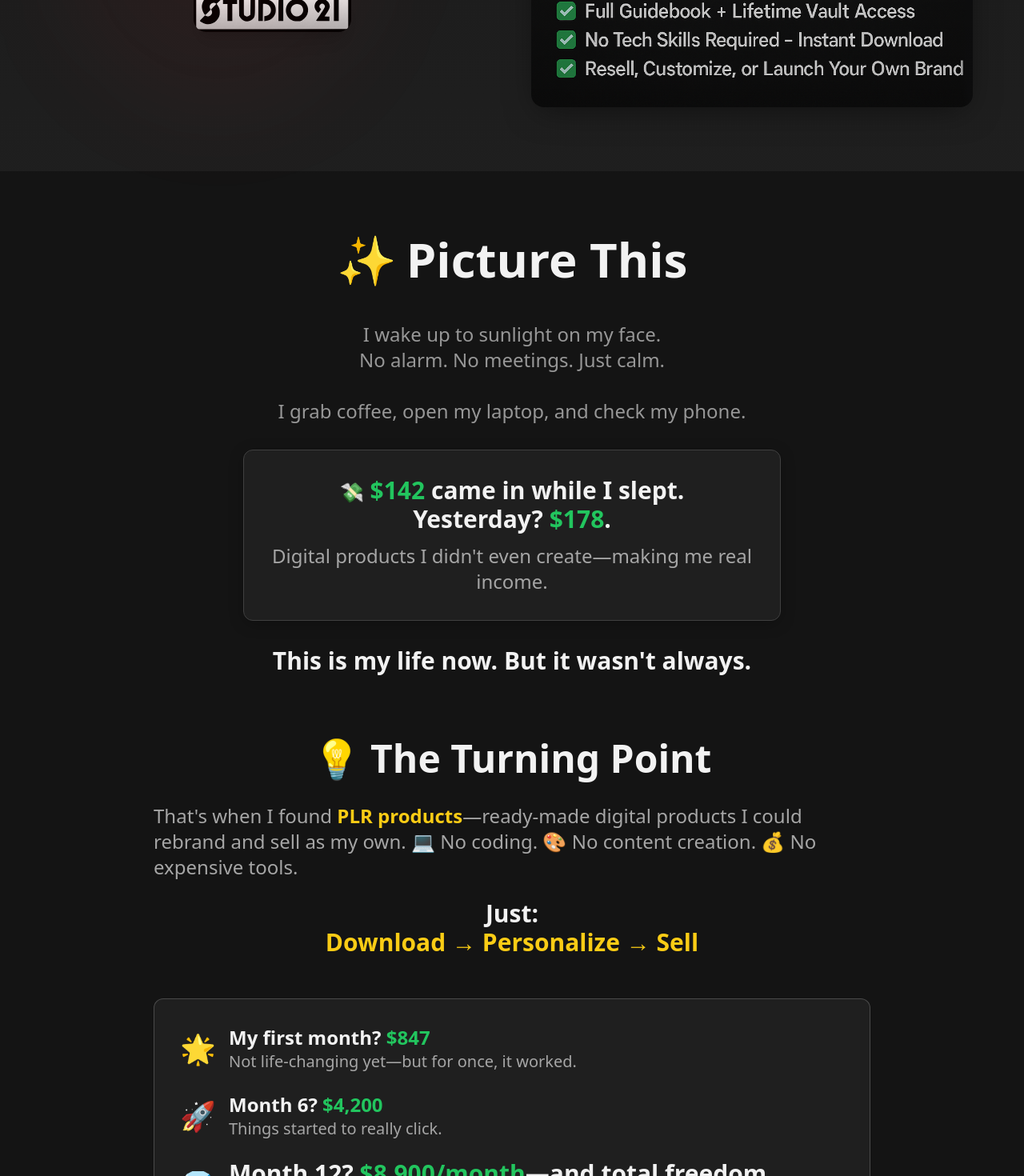
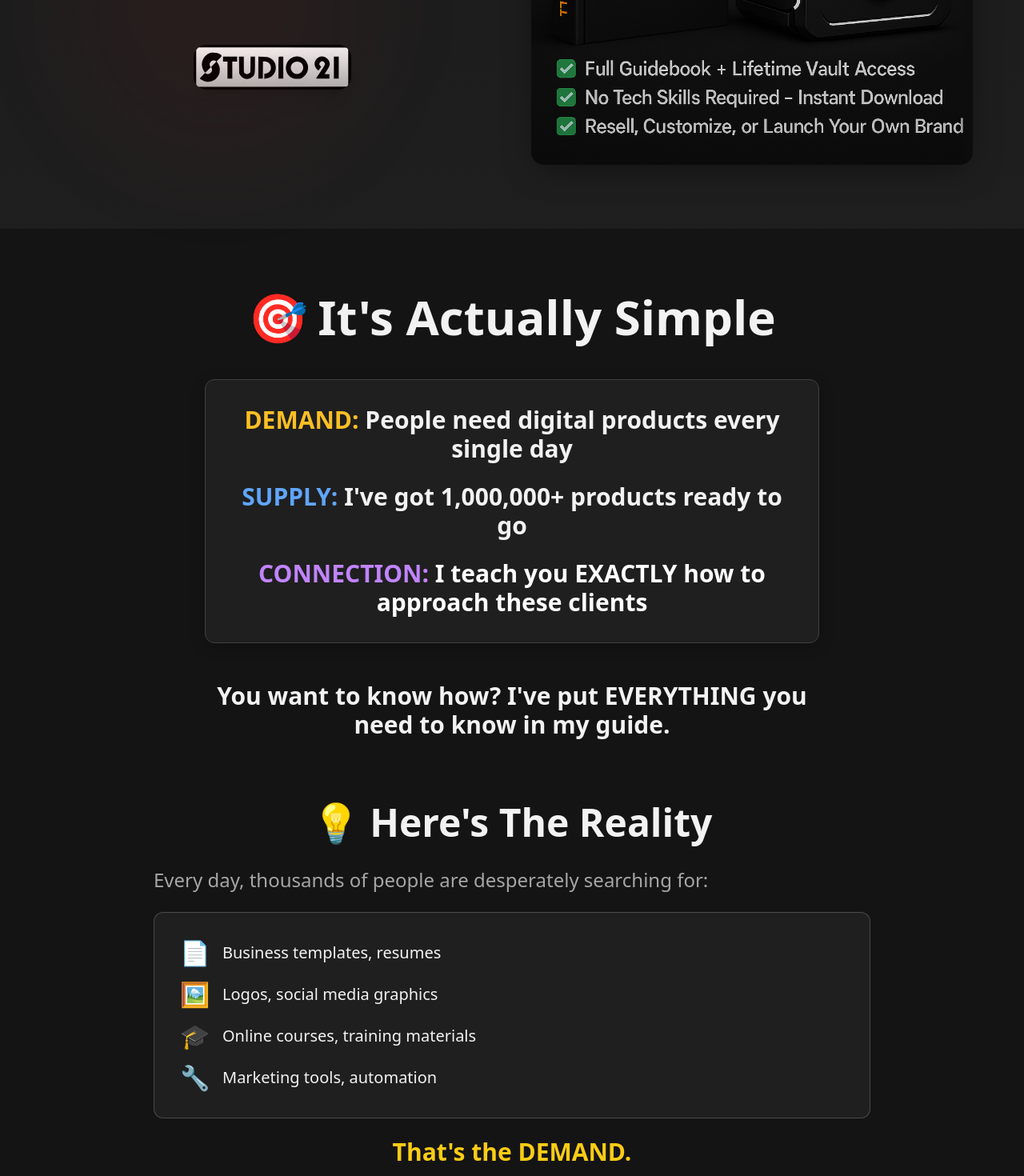
Before and after one commit to uniatrix/studio21, a React (Vite) app: page / in a window 1280 px wide. Shown: the part 1330-2800 px from the top of the page at 80% size. Built offline with nearby package versions, Linux system fonts and the light colour scheme.

Commit message:
entirely layout change

```diff
--- a/src/components/CTASection.tsx
+++ b/src/components/CTASection.tsx
@@ -7,12 +7,12 @@ const CTASection = () => {
       <div className="max-w-4xl mx-auto text-center w-full">
         <div className="mb-12">
           <h2 className="text-3xl md:text-5xl font-bold mb-6">
-            Your Digital Freedom Starts Today
+            Stop Guessing. Start Connecting.
           </h2>
           <p className="text-xl opacity-90 leading-relaxed mb-8">
-            The same 1,000,000+ PLR products that gave me my freedom are waiting
-            for you. No monthly fees. No hidden costs. Just instant access to
-            everything you need to start your digital product empire.
+            The demand exists. The supply is ready. You just need the exact
+            system to connect them. No guesswork. No trial and error. Just a
+            proven method that works.
           </p>
         </div>
 
@@ -52,21 +52,21 @@ const CTASection = () => {
               window.open("https://ko-fi.com/s/ebc7311aac", "_blank");
             }}
           >
-            🔒 Claim Your Digital Product Vault 🔒
+            🎯 Get My Complete Connection System 🎯
           </Button>
 
           <div className="text-sm opacity-90 space-y-3 mt-8">
             <p className="flex items-center justify-center gap-2">
               <span className="text-green-400 text-xl">✓</span>
-              <span>1,000,000+ Ready-to-Sell PLR Products</span>
+              <span>1,000,000+ In-Demand Products</span>
             </p>
             <p className="flex items-center justify-center gap-2">
               <span className="text-green-400 text-xl">✓</span>
-              <span>My Own Complete Personal Strategy Guide</span>
+              <span>My Complete Client Connection Strategy</span>
             </p>
             <p className="flex items-center justify-center gap-2">
               <span className="text-green-400 text-xl">✓</span>
-              <span>Lifetime Vault Access + Future Updates</span>
+              <span>Lifetime Access + All Future Updates</span>
             </p>
             <p className="flex items-center justify-center gap-2">
               <span className="text-green-400 text-xl">✓</span>
@@ -79,9 +79,9 @@ const CTASection = () => {
         <div className="mt-16 bg-white/5 p-8 rounded-xl backdrop-blur-sm border border-white/10 hover:bg-white/10 transition-all duration-300">
           <div className="text-3xl mb-4">⭐⭐⭐⭐⭐</div>
           <blockquote className="text-lg italic mb-4">
-            "I went from zero to $3,200 in my first 60 days using your system.
-            The products are incredible and your strategy guide is pure gold.
-            This changed my life."
+            "Finally someone who shows you WHERE to find clients and EXACTLY
+            what to say. I made $3,200 in my first 60 days just by following
+            your connection strategy. This changed everything."
           </blockquote>
           <cite className="text-sm opacity-75">
             — Sarah M., Digital Entrepreneur
--- a/src/components/StorySection.tsx
+++ b/src/components/StorySection.tsx
@@ -8,104 +8,126 @@ const StorySection = () => {
         {/* Hero Section */}
         <div className="text-center mb-20">
           <h1 className="text-5xl md:text-6xl font-bold text-foreground mb-12 flex items-center justify-center gap-3">
-            <span className="text-amber-400">✨</span>
-            Picture This
+            <span className="text-amber-400">🎯</span>
+            It's Actually Simple
           </h1>
-          <div className="max-w-2xl mx-auto space-y-8 text-xl md:text-2xl text-muted-foreground leading-relaxed">
-            <p className="opacity-90">
-              I wake up to sunlight on my face.
-              <br />
-              No alarm. No meetings. Just calm.
+          <div className="max-w-3xl mx-auto space-y-8 text-xl md:text-2xl text-muted-foreground leading-relaxed">
+            <div className="bg-card p-8 rounded-xl border border-border shadow-soft my-12">
+              <p className="text-2xl md:text-3xl font-bold text-foreground mb-6">
+                <span className="text-amber-400">DEMAND:</span> People need
+                digital products every single day
               </p>
-            <p className="opacity-90">
-              I grab coffee, open my laptop, and check my phone.
+              <p className="text-2xl md:text-3xl font-bold text-foreground mb-6">
+                <span className="text-blue-400">SUPPLY:</span> I've got
+                1,000,000+ products ready to go
               </p>
-            <div className="bg-card p-8 rounded-xl border border-border shadow-soft my-12">
-              <p className="text-2xl md:text-3xl font-bold text-green-500">
-                <span className="text-2xl">💸</span> $142{" "}
-                <span className="text-foreground">came in while I slept.</span>
-                <br />
-                <span className="text-foreground">Yesterday?</span> $178
-                <span className="text-foreground">.</span>
-              </p>
-              <p className="text-xl md:text-2xl mt-3 text-muted-foreground">
-                Digital products I didn't even create—making me real income.
+              <p className="text-2xl md:text-3xl font-bold">
+                <span className="text-purple-400">CONNECTION:</span>{" "}
+                <span className="text-white">
+                  I teach you EXACTLY how to approach these clients
+                </span>
               </p>
             </div>
             <p className="font-semibold text-foreground text-2xl md:text-3xl">
-              This is my life now. But it wasn't always.
+              You want to know how? I've put EVERYTHING you need to know in my
+              guide.
             </p>
           </div>
         </div>
 
-        {/* Turning Point Section */}
+        {/* The Reality Section */}
         <div className="mb-20">
           <h2 className="text-5xl font-bold text-foreground mb-8 text-center">
-            💡 The Turning Point
+            💡 Here's The Reality
           </h2>
           <div className="space-y-6 text-xl text-muted-foreground">
             <p className="text-2xl">
-              That's when I found{" "}
-              <strong className="text-yellow-400 font-bold">
-                PLR products
-              </strong>
-              —ready-made digital products I could rebrand and sell as my own.
-              💻 No coding. 🎨 No content creation. 💰 No expensive tools.
+              Every day, thousands of people are desperately searching for:
             </p>
-            <p className="text-3xl font-bold text-foreground text-center my-8">
-              Just:{" "}
-              <div>
-                <span className="text-yellow-400 font-bold">
-                  Download → Personalize → Sell
-                </span>
-              </div>
-            </p>
-            <br />
-
             <div className="bg-foreground/5 p-8 rounded-xl border border-foreground/20 mt-8">
-              <div className="space-y-6">
+              <div className="space-y-4">
                 <div className="flex items-center space-x-4">
-                  <span className="text-4xl">🌟</span>
-                  <div>
-                    <p className="text-2xl font-bold text-foreground">
-                      My first month?{" "}
-                      <span className="text-green-500 font-bold">$847</span>
-                    </p>
-                    <p className="text-xl text-muted-foreground">
-                      Not life-changing yet—but for once, it worked.
+                  <span className="text-3xl">📄</span>
+                  <p className="text-xl text-foreground">
+                    Business templates, resumes
                   </p>
                 </div>
-                </div>
-
                 <div className="flex items-center space-x-4">
-                  <span className="text-4xl">🚀</span>
-                  <div>
-                    <p className="text-2xl font-bold text-foreground">
-                      Month 6?{" "}
-                      <span className="text-green-500 font-bold">$4,200</span>
-                    </p>
-                    <p className="text-xl text-muted-foreground">
-                      Things started to really click.
+                  <span className="text-3xl">🖼️</span>
+                  <p className="text-xl text-foreground">
+                    Logos, social media graphics
                   </p>
                 </div>
+                <div className="flex items-center space-x-4">
+                  <span className="text-3xl">🎓</span>
+                  <p className="text-xl text-foreground">
+                    Online courses, training materials
+                  </p>
                 </div>
-
                 <div className="flex items-center space-x-4">
-                  <span className="text-4xl">💎</span>
-                  <div>
-                    <p className="text-3xl font-bold text-foreground">
-                      Month 12?{" "}
-                      <span className="text-green-500 font-bold">
-                        $8,900/month
-                      </span>
-                      —and total freedom.
-                    </p>
-                    <p className="text-xl text-muted-foreground">
-                      Finally, I could focus on my family.
+                  <span className="text-3xl">🔧</span>
+                  <p className="text-xl text-foreground">
+                    Marketing tools, automation
                   </p>
                 </div>
               </div>
             </div>
+
+            <p className="text-3xl font-bold text-foreground text-center my-8">
+              <span className="text-yellow-400">That's the DEMAND.</span>
+            </p>
+
+            <p className="text-2xl mb-6">
+              Now here's what I've got ready for you:
+            </p>
+
+            <div className="bg-foreground/5 p-8 rounded-xl border border-foreground/20 mt-8">
+              <div className="space-y-4">
+                <div className="flex items-center space-x-4">
+                  <span className="text-3xl">📁</span>
+                  <p className="text-xl text-foreground">
+                    250,000+ Templates - Ready to use
+                  </p>
+                </div>
+                <div className="flex items-center space-x-4">
+                  <span className="text-3xl">🎭</span>
+                  <p className="text-xl text-foreground">
+                    500,000+ Designs - Professional graphics
+                  </p>
+                </div>
+                <div className="flex items-center space-x-4">
+                  <span className="text-3xl">🎯</span>
+                  <p className="text-xl text-foreground">
+                    15,000+ Courses - Complete training
+                  </p>
+                </div>
+                <div className="flex items-center space-x-4">
+                  <span className="text-3xl">🚀</span>
+                  <p className="text-xl text-foreground">
+                    175,000+ Marketing Tools - Growth solutions
+                  </p>
+                </div>
+                <div className="flex items-center space-x-4">
+                  <span className="text-3xl">💎</span>
+                  <p className="text-xl text-foreground">
+                    100,000+ Software - Premium apps & plugins
+                  </p>
+                </div>
+              </div>
+            </div>
+
+            <p className="text-3xl font-bold text-foreground text-center my-8">
+              <span className="text-blue-400">That's the SUPPLY.</span>
+            </p>
+
+            <div className="bg-card p-8 rounded-xl border border-border shadow-soft my-12">
+              <p className="text-3xl font-bold text-center text-green-500 mb-6">
+                The missing piece? Knowing HOW to connect them.
+              </p>
+              <p className="text-xl text-center text-muted-foreground">
+                Where to find these clients. What to say. How to approach them.
+                How to close the deal.
+              </p>
             </div>
 
             {/* Success Metrics CTA */}
@@ -121,7 +143,7 @@ const StorySection = () => {
                   }}
                 >
                   <span className="relative">
-                    Want Results Like These? Start Now →
+                    Show Me How To Connect The Dots →
                   </span>
                 </Button>
               </div>
@@ -134,7 +156,7 @@ const StorySection = () => {
           <div className="relative overflow-hidden rounded-2xl shadow-xl max-w-md">
             <img
               src="/lovable-uploads/21b7633e-4ed7-427e-9574-35e21657aed4.png"
-              alt="My journey to success"
+              alt="Supply meets demand"
               className="w-full h-[400px] object-cover"
               loading="lazy"
               decoding="async"
@@ -143,27 +165,39 @@ const StorySection = () => {
           </div>
         </div>
 
-        {/* Studio21 Creation Section */}
+        {/* Gabriel's Story Section */}
         <div className="mb-20">
-          <h2 className="text-5xl font-bold text-foreground mb-8 text-center">
-            🚀 And after all that...
+          <div className="max-w-4xl mx-auto">
+            <div className="space-y-12">
+              {/* Text Content */}
+              <div className="space-y-6">
+                <h2 className="text-4xl font-bold text-foreground mb-6">
+                  Hi, I'm Gabriel 👋
                 </h2>
-          <div className="flex flex-col items-center mb-12">
-            <div className="space-y-6 text-xl text-muted-foreground max-w-3xl text-center mb-12">
-              <p>
-                I created <span className="text-white font-bold">Studio21</span>{" "}
-                — the most comprehensive software bundle that not only gives
-                you powerful tools but teaches you how to sell them.
+                <p className="text-xl text-muted-foreground leading-relaxed">
+                  A few years ago, I was exactly where you might be right now.
+                  Frustrated, overwhelmed, and tired of trying "opportunities"
+                  that led nowhere.
                 </p>
-              <p className="font-semibold">
-                The perfect blend of ready-to-use software and the knowledge to
-                turn them into a profitable business.
+                <p className="text-xl text-muted-foreground leading-relaxed">
+                  That's when I discovered the power of connecting supply with
+                  demand. I found Studio21 and realized this wasn't just another
+                  product collection—it was the missing piece I'd been searching
+                  for.
+                </p>
+                <p className="text-xl text-foreground font-semibold">
+                  Now I'm here to help others in my shoes. Because I know
+                  exactly what it feels like to need a real solution that
+                  actually works.
                 </p>
               </div>
+
+              {/* Studio21 Logo */}
+              <div className="flex justify-center">
                 <div className="relative overflow-hidden rounded-2xl shadow-xl max-w-2xl transform hover:scale-[1.02] transition-transform duration-300">
                   <img
                     src="/lovable-uploads/studio21.png"
-                alt="Studio21 Software Bundle"
+                    alt="Studio21 Complete System"
                     className="w-full object-cover"
                     loading="lazy"
                     decoding="async"
@@ -172,22 +206,96 @@ const StorySection = () => {
                 </div>
               </div>
             </div>
+          </div>
+        </div>
 
-        {/* What Worked vs What Didn't Section */}
+        {/* My System Section */}
+        <div className="mb-20">
+          <h2 className="text-5xl font-bold text-foreground mb-8 text-center">
+            My Complete System
+          </h2>
+          <div className="flex flex-col items-center mb-12">
+            <div className="space-y-6 text-xl text-muted-foreground max-w-3xl text-center mb-12">
+              <p className="text-2xl font-bold text-center mb-8">
+                Think of me as your{" "}
+                <span className="text-amber-400">connection coach</span> who's
+                already done the hard work.
+              </p>
+
+              <div className="grid grid-cols-1 md:grid-cols-2 gap-6 mb-8">
+                <div className="bg-gradient-to-br from-blue-900/20 to-blue-800/10 p-6 rounded-xl border border-blue-700/30">
+                  <div className="text-3xl mb-3">🎯</div>
+                  <h4 className="text-xl font-bold text-blue-400 mb-2">
+                    The Hunt
+                  </h4>
+                  <p className="text-foreground">
+                    I'll show you the exact platforms, communities, and spaces
+                    where your ideal clients are actively looking for solutions
+                    RIGHT NOW.
+                  </p>
+                </div>
+
+                <div className="bg-gradient-to-br from-purple-900/20 to-purple-800/10 p-6 rounded-xl border border-purple-700/30">
+                  <div className="text-3xl mb-3">💬</div>
+                  <h4 className="text-xl font-bold text-purple-400 mb-2">
+                    The Script
+                  </h4>
+                  <p className="text-foreground">
+                    Word-for-word templates and conversation starters that get
+                    responses. No more wondering "what do I say?"
+                  </p>
+                </div>
+
+                <div className="bg-gradient-to-br from-green-900/20 to-green-800/10 p-6 rounded-xl border border-green-700/30">
+                  <div className="text-3xl mb-3">🎭</div>
+                  <h4 className="text-xl font-bold text-green-400 mb-2">
+                    The Positioning
+                  </h4>
+                  <p className="text-foreground">
+                    How to present yourself as THE solution they've been
+                    searching for, not just another seller.
+                  </p>
+                </div>
+
+                <div className="bg-gradient-to-br from-amber-900/20 to-amber-800/10 p-6 rounded-xl border border-amber-700/30">
+                  <div className="text-3xl mb-3">💰</div>
+                  <h4 className="text-xl font-bold text-amber-400 mb-2">
+                    The Close
+                  </h4>
+                  <p className="text-foreground">
+                    My proven system for turning conversations into sales, from
+                    first contact to payment received.
+                  </p>
+                </div>
+              </div>
+
+              <div className="text-center bg-gradient-to-r from-indigo-900/30 to-purple-900/30 p-6 rounded-xl border border-indigo-700/30">
+                <p className="text-xl font-bold text-white mb-2">
+                  🚀 PLUS: 1,000,000+ Ready-to-Sell Products
+                </p>
+                <p className="text-muted-foreground">
+                  The complete arsenal to back up every conversation you have
+                </p>
+              </div>
+            </div>
+          </div>
+        </div>
+
+        {/* What Works vs What Doesn't Section */}
         <div className="grid md:grid-cols-2 gap-8 mb-8">
-          {/* What Didn't Work */}
+          {/* What Doesn't Work */}
           <div className="bg-red-950/10 p-8 rounded-xl border border-red-900/20">
             <h3 className="text-2xl font-bold text-foreground mb-6">
-              What I Tried (That Didn't Work):
+              What Most People Do (That Fails):
             </h3>
             <div className="space-y-4">
               {[
-                "Building from scratch",
-                "Spending months creating online courses",
-                "Gambling on 'big ideas' with zero demand",
-                "Running ads and hoping something would stick",
-                "Waiting months to launch anything",
-                "Burning out before I even made a sale",
+                "Create products without knowing if there's demand",
+                "Spend months building something nobody wants",
+                "Hope customers will magically find them",
+                "Guess what clients need instead of knowing",
+                "Try to compete on price instead of value",
+                "Give up before they find the right approach",
               ].map((item, index) => (
                 <div key={index} className="flex items-start space-x-3">
                   <span className="text-2xl text-red-500 flex-shrink-0">
@@ -199,19 +307,19 @@ const StorySection = () => {
             </div>
           </div>
 
-          {/* What Worked */}
+          {/* What Works */}
           <div className="bg-green-950/10 p-8 rounded-xl border border-green-900/20">
             <h3 className="text-2xl font-bold text-foreground mb-6">
-              What Worked for Me:
+              What Actually Works:
             </h3>
             <div className="space-y-4">
               {[
-                "Selling proven digital products that people already want",
-                "Starting in hours—not months",
-                "Keeping 100% profit from every sale",
-                "No coding, no tech hurdles",
-                "Rebranding existing PLR content",
-                "Scaling to real freedom with no team and no fluff",
+                "Start with proven products people already need",
+                "Know exactly where your clients hang out",
+                "Approach them with confidence and clarity",
+                "Offer solutions to problems they already have",
+                "Follow a tested system that works",
+                "Scale by connecting more supply with more demand",
               ].map((item, index) => (
                 <div key={index} className="flex items-start space-x-3">
                   <span className="text-2xl text-green-500 flex-shrink-0">
```
Also changed, not shown: src/components/HeroSection.tsx (+8 -7 lines), src/components/ProductSection.tsx (+17 -12 lines), 1 other file (tests, documents, lock files or other folders). Lines whose indentation alone changed are shown as unchanged.
